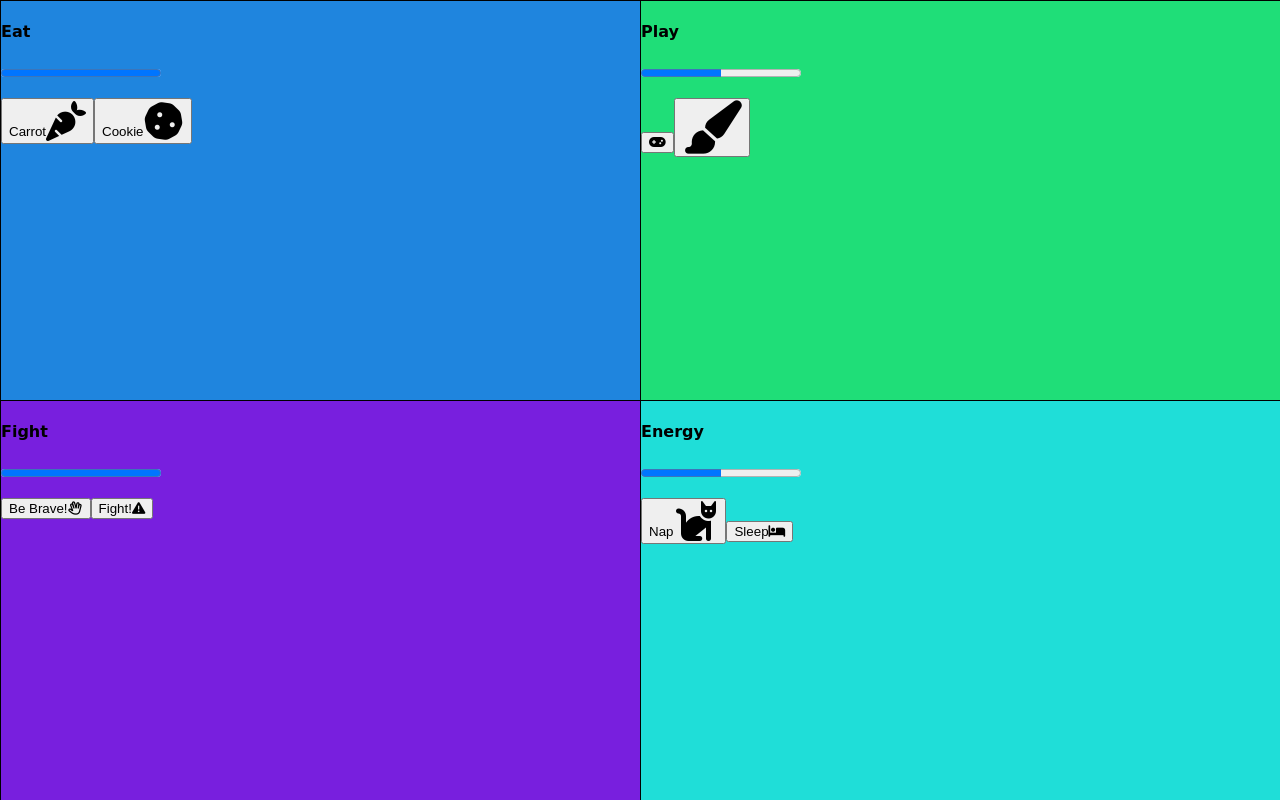
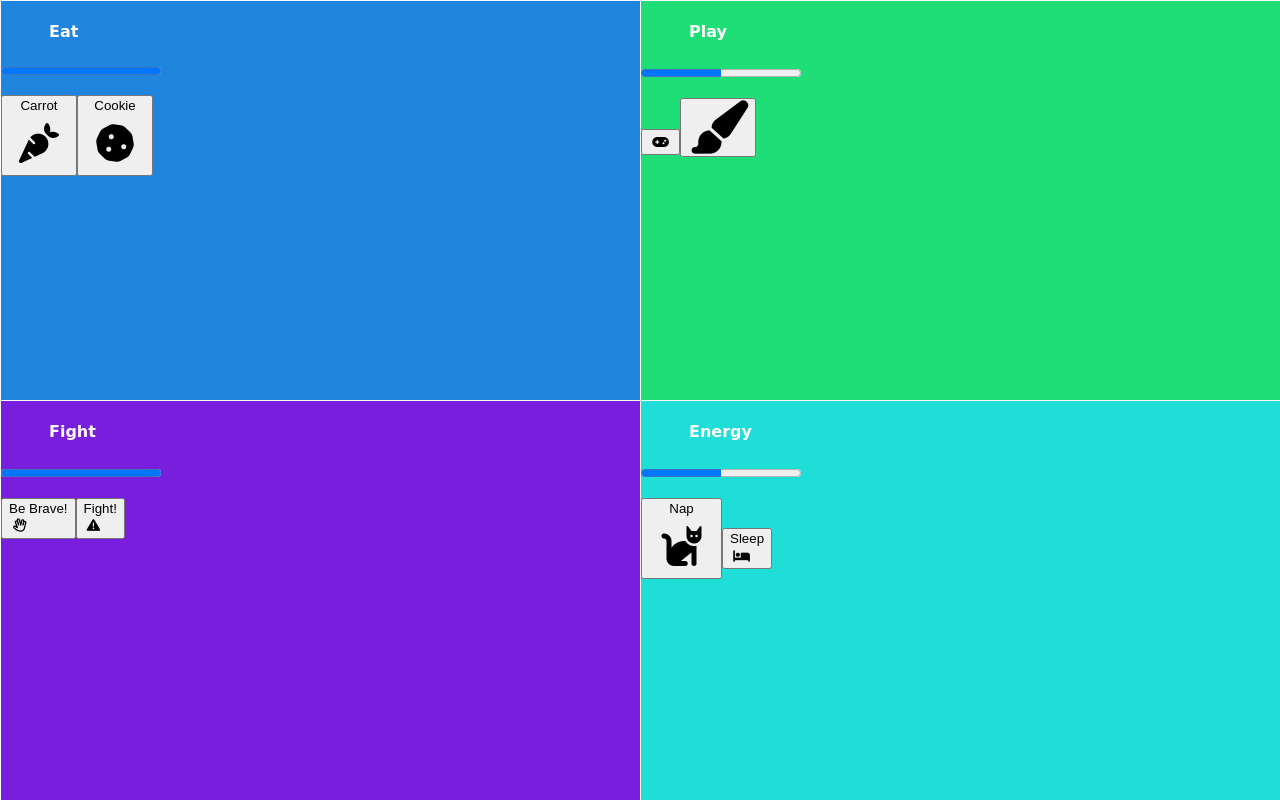
Before and after one commit to mariabrock/tamagotchi, a website built with webpack: page src/index.html in a window 1280 px wide. Built offline with nearby package versions, Linux system fonts and the light colour scheme; a web font is replaced by a local one.

Commit message:
started styling

```diff
--- a/src/javascripts/components/eat/eat.js
+++ b/src/javascripts/components/eat/eat.js
@@ -5,8 +5,8 @@ const loadEat = () => {
   let fullness = 100;
   let domString = '<h4>Eat</h4>';
   domString += `<p><progress value="${fullness}" max="100" id="eatAmt"></progress></p>`;
-  domString += '<button id="carrot" type="button">Carrot<i class="fas fa-carrot fa-3x"></i></button>';
-  domString += '<button id="cookie" type="button">Cookie<i class="fas fa-cookie fa-3x"></i></button>';
+  domString += '<button id="carrot" type="button">Carrot<i class="fa fa-carrot fa-3x"></i></button>';
+  domString += '<button id="cookie" type="button">Cookie<i class="fa fa-cookie fa-3x"></i></button>';
 
   utilities.printToDom(domString, 'eat');
   const carrotBtn = document.getElementById('carrot');
--- a/src/javascripts/components/eat/eat.scss
+++ b/src/javascripts/components/eat/eat.scss
@@ -6,4 +6,20 @@
   position: fixed;
   top: 0;
   left: 0;
+
+  .fa {
+    display: flex;
+    flex-direction: row;
+    margin: .25em;
 }
+
+  #eatAmt {
+    display: flex;
+  }
+
+  h4 {
+    position: relative;
+    margin-left: 3em;
+    color: $snow;
+}
+}
--- a/src/javascripts/components/fight/fight.scss
+++ b/src/javascripts/components/fight/fight.scss
@@ -6,4 +6,15 @@
   position: fixed;
   top: 50%;
   left: 0;
+
+  .fa {
+    display: flex;
+    flex-direction: row;
+    margin: .25em;
+  }
+  h4 {
+    position: relative;
+    margin-left: 3em;
+    color: $snow;
+  }
 }
--- a/src/javascripts/components/play/play.scss
+++ b/src/javascripts/components/play/play.scss
@@ -6,4 +6,16 @@
   position: fixed;
   top: 0;
   left: 50%;
+
+  .fa {
+    display: flex;
+    flex-direction: row;
+    margin: .25em;
+  }
+
+  h4 {
+    position: relative;
+    margin-left: 3em;
+    color: $snow;
+  }
 }
--- a/src/javascripts/components/sleep/sleep.js
+++ b/src/javascripts/components/sleep/sleep.js
@@ -5,7 +5,7 @@ const loadSleep = () => {
   let energyString = '<h4>Energy</h4>';
   let energy = 50;
   energyString += `<p><progress value="${energy}" max="100" id="sleepAmt"></progress></p>`;
-  energyString += '<button id="nap" type="button">Nap<i class="fas fa-cat fa-3x"></i></button>';
+  energyString += '<button id="nap" type="button">Nap<i class="fa fa-cat fa-3x"></i></button>';
   energyString += '<button id="deepsleep" type="button">Sleep<i class="fa fa-bed" aria-hidden="true"></i></button>';
   utilities.printToDom(energyString, 'sleep');
   const napBtn = document.getElementById('nap');
--- a/src/javascripts/components/sleep/sleep.scss
+++ b/src/javascripts/components/sleep/sleep.scss
@@ -6,4 +6,16 @@
   position: fixed;
   top: 50%;
   left: 50%;
+
+  .fa {
+    display: flex;
+    flex-direction: row;
+    margin: .25em;
+  }
+
+  h4 {
+    position: relative;
+    margin-left: 3em;
+    color: $snow;
+  }
 }
--- a/src/styles/main.scss
+++ b/src/styles/main.scss
@@ -10,5 +10,5 @@ body {
 .quad {
   height: 50%;
   width: 50%;
-  border: 1px solid black;
+  border: 1px solid snow;
 }
```
